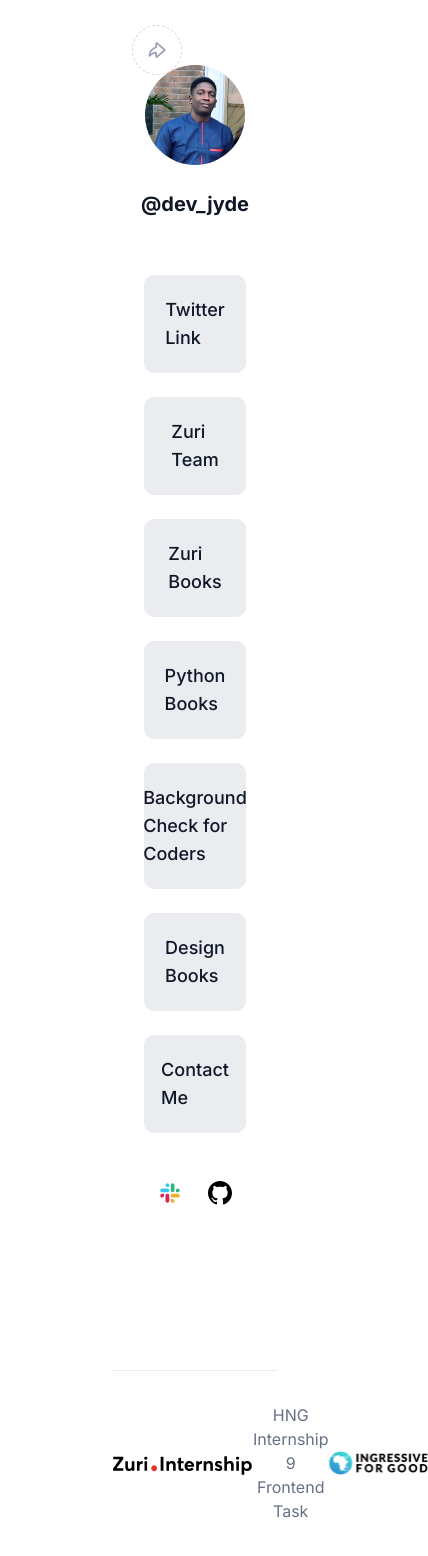
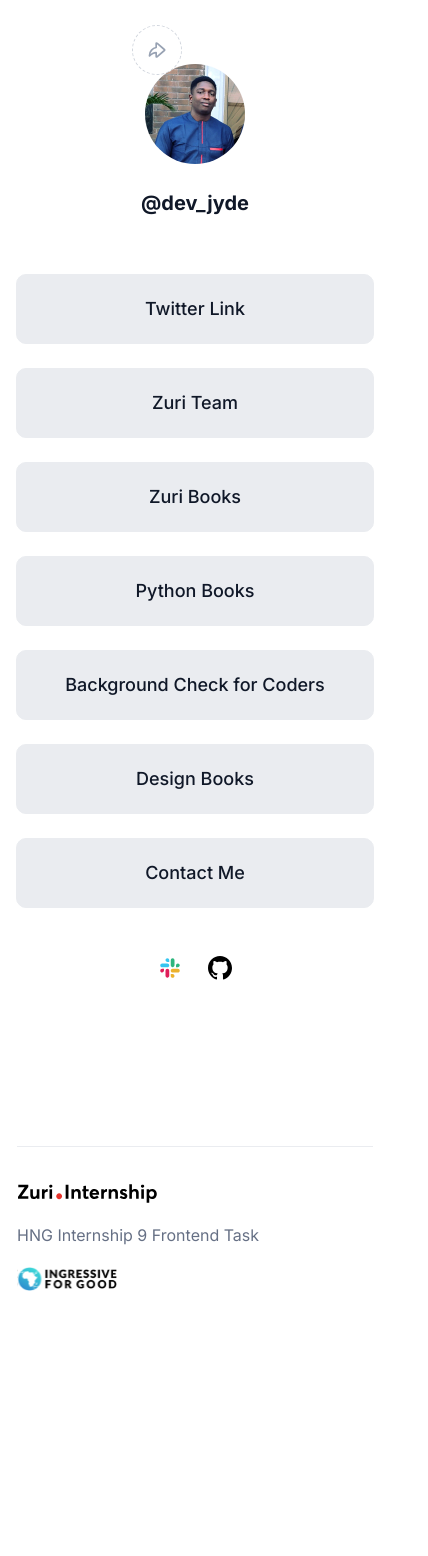
Before and after one commit to babajide234/hng9-stage1, a React (Vite) app: page / in a window 390 px wide. Shown: the top 1556 px of the page, 428 px wide, since content can reach past the window. After the commit the page ends 1341 px from the top, so only its background shows below. Built offline with nearby package versions, Linux system fonts and the light colour scheme; a web font is replaced by a local one.

Commit message:
fix: footer responsiveness

```diff
--- a/src/App.css
+++ b/src/App.css
@@ -203,6 +203,7 @@
   flex-direction: column;
   gap: 24px;
 }
+
 .contact__header{
   margin-bottom: 48px;
 }
@@ -307,3 +308,28 @@
   background: #101828;
   cursor: pointer;
 }
+
+@media screen and (max-width: 480px) {
+  .container{
+    padding: 64px 16px;
+  }
+  .contact__container{
+    width: 100%;
+  }
+  .contact__even{
+    display: flex;
+    flex-direction: column;
+  }
+  .footer__section{
+    padding: 50px 17px;
+  }
+  .footer__container img{
+    width: fit-content;
+  }
+  .footer__container{
+    flex-direction: column;
+    justify-content: flex-start;
+    align-items: flex-start;
+    gap:20px
+  }
+}
```
